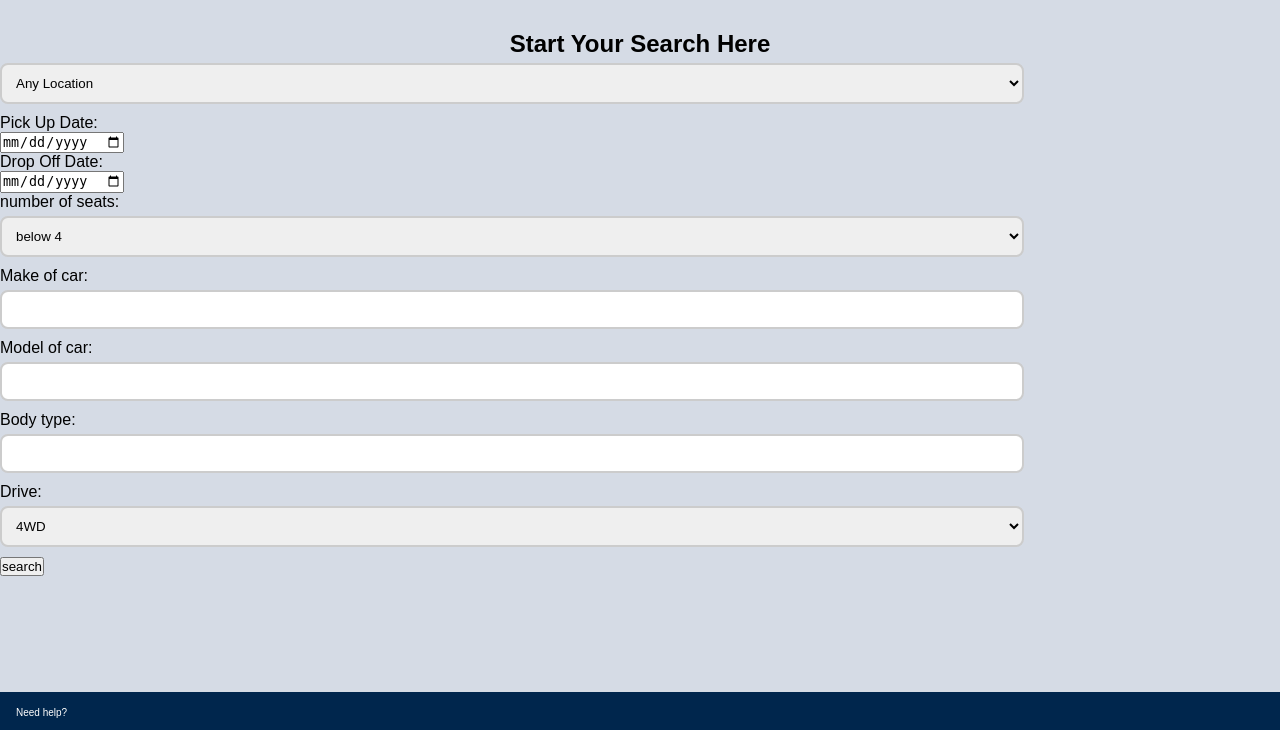
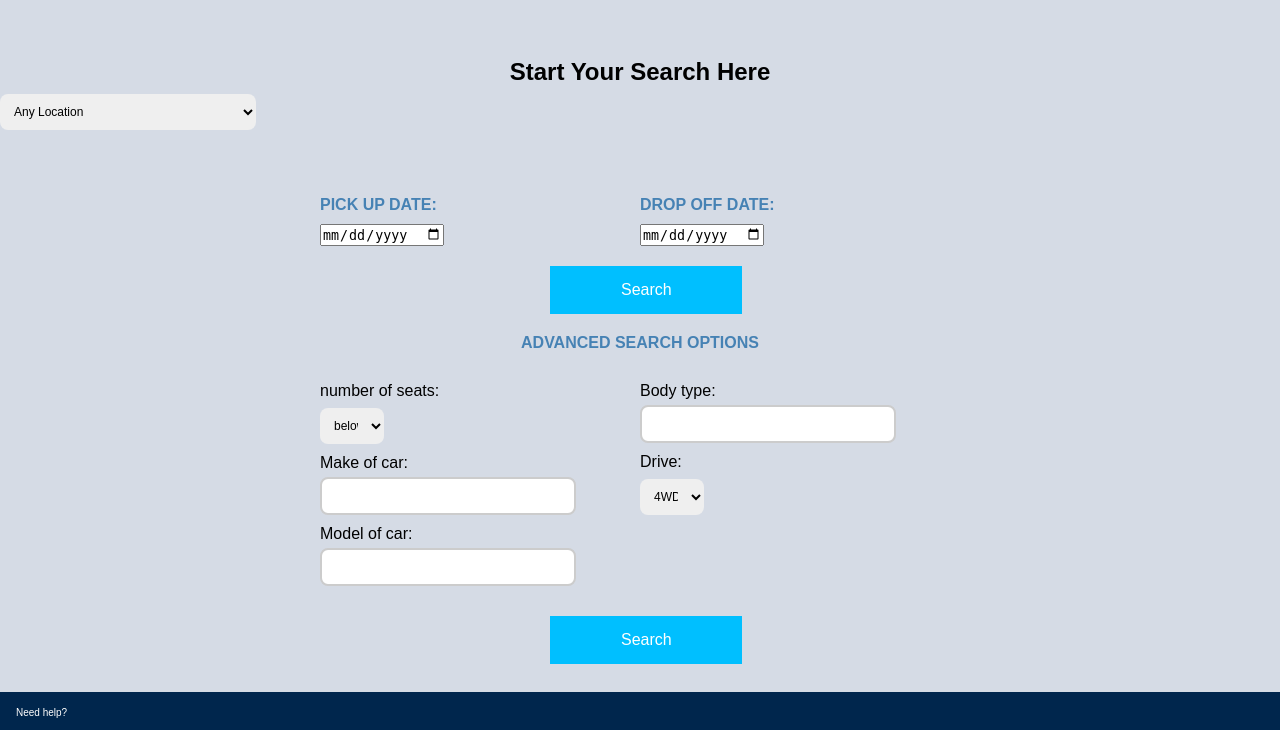
Before and after one commit to rdugg4/IFB299-Group-70-S.K.R.A.M, a Django app: page / in a window 1280 px wide. Shown: the part 70-800 px from the top of the page. Run offline with Django 3.2, Linux system fonts and the light colour scheme; data comes from the database, SQL or seed files in the repository.

Commit message:
Alana's homepage implemented

```diff
--- a/SKRAM70/testApp/templates/testApp/AlanaCustomerHomepage.html
+++ b/SKRAM70/testApp/templates/testApp/AlanaCustomerHomepage.html
@@ -20,8 +20,6 @@
 						<input type="date" name="pickupDate"><br>
 						Drop Off Date:<br>
 						<input type="date" name="dropoffDate"><br>
-						<!-- drop off date should have an error message if the date is before
-						pick up -->
 						number of seats:<br>
 					    <select name="seats">
 					        <option value="3">below 4</option>
--- /dev/null
+++ b/SKRAM70/testApp/templates/testApp/AlanaCustomerHomepageUpdated.html
@@ -0,0 +1,91 @@
+		{% include "../includes/HTMLOpener.html" %}
+		<title> CRC </title>
+		{% load static %}
+		<link href="{% static "testApp/css/navbar-style.css" %}" rel="stylesheet" type="text/css">
+		{% include "../includes/Header.html" %}
+
+<!-- Search section goes here -->
+		<section>
+			<form action="/search" method="get">
+			<div class="row">
+				<h1 align="center" style="margin-top:3%;"> Start Your Search
+					Here </h1>
+						<select name="pickupLocation" class="advsearch">
+							<option value="allStores">Any Location</option>
+					        {% for store in StoreList %}
+					            <option value="{{store.id}}">{{store.city}}</option>
+					        {% endfor %}
+					    </select>
+						<br>
+					<br>
+				<br>
+			</div>
+
+			<div class="row">
+				<div class="leftcolumn">
+					<h2 class="datetext">Pick Up Date:</h2>
+					<input type="date" name="pickupDate"><br>
+				</div>
+
+				<div class="rightcolumn">
+					<h2 class="datetext">Drop Off Date:</h2>
+					<input type="date" name="dropoffDate">
+					<!-- drop off date should have an error message if the date is before
+					pick up -->
+				</div>
+			</div>
+
+			<div class="row">
+				<button type="submit" class="submitbtn"> Search </button>
+			</div>
+		</section>
+
+		<div class="row">
+			<h1 class="datetext" align="center"> Advanced Search Options </h1>
+		</div>
+
+		<div class="row">
+			<div class="leftcolumn">
+				number of seats:<br>
+					<select class="advsearch" name="seats">
+							<option value="3">below 4</option>
+							<option value="4">4</option>
+							<option value="5">5</option>
+							<option value="6">6</option>
+							<option value="7">7</option>
+							<option value="8">8 and above</option>
+					</select>
+					<br>
+					Make of car:<br>
+					<input type="text" name="makeOfCar" class="advsearch">
+					<br>
+					Model of car:<br>
+					<input type="text" name="carModel" class="advsearch">
+					<br>
+				</div>
+
+				<div class="rightcolumn">
+					Body type:<br>
+					<input type="text" name="bodyType" class="advsearch">
+					<br>
+					Drive:<br>
+					<select name="driveType" class="advsearch">
+							<option value="4WD">4WD</option>
+							<option value="FWD">FWD</option>
+							<option value="RWD">RWD</option>
+					</select>
+					<br>
+				</div>
+		</div>
+
+		<div class="row">
+			<button type="submit" class="submitbtn"> Search </button>
+		<!-- probably don't need first search button?? Didn't delete yet in case it
+		is linked to something else -->
+		</div>
+		</form>
+		{% if request.user.is_authenticated %}
+		<h1 align="center" style="padding-top:30px;"> Or get recommendations Based on your profile </h1>
+		<button onclick="location.href='/RecommendCars'" class="submitbtn">Recommend Cars</button>
+		{% endif %}
+		{% include "../includes/footer.html"%}
--- a/SKRAM70/testApp/views.py
+++ b/SKRAM70/testApp/views.py
@@ -23,7 +23,7 @@ from django.core.paginator import EmptyPage, PageNotAnInteger, Paginator
 def index(request):
     storelist = Stores.objects.all()
     context = {'StoreList': storelist}
-    return render(request, 'testApp/AlanaCustomerHomepage.html', context)
+    return render(request, 'testApp/AlanaCustomerHomepageUpdated.html', context)
 
 def detail(request, car_id):
     carInfo = Cars.objects.filter(id=car_id)
```
